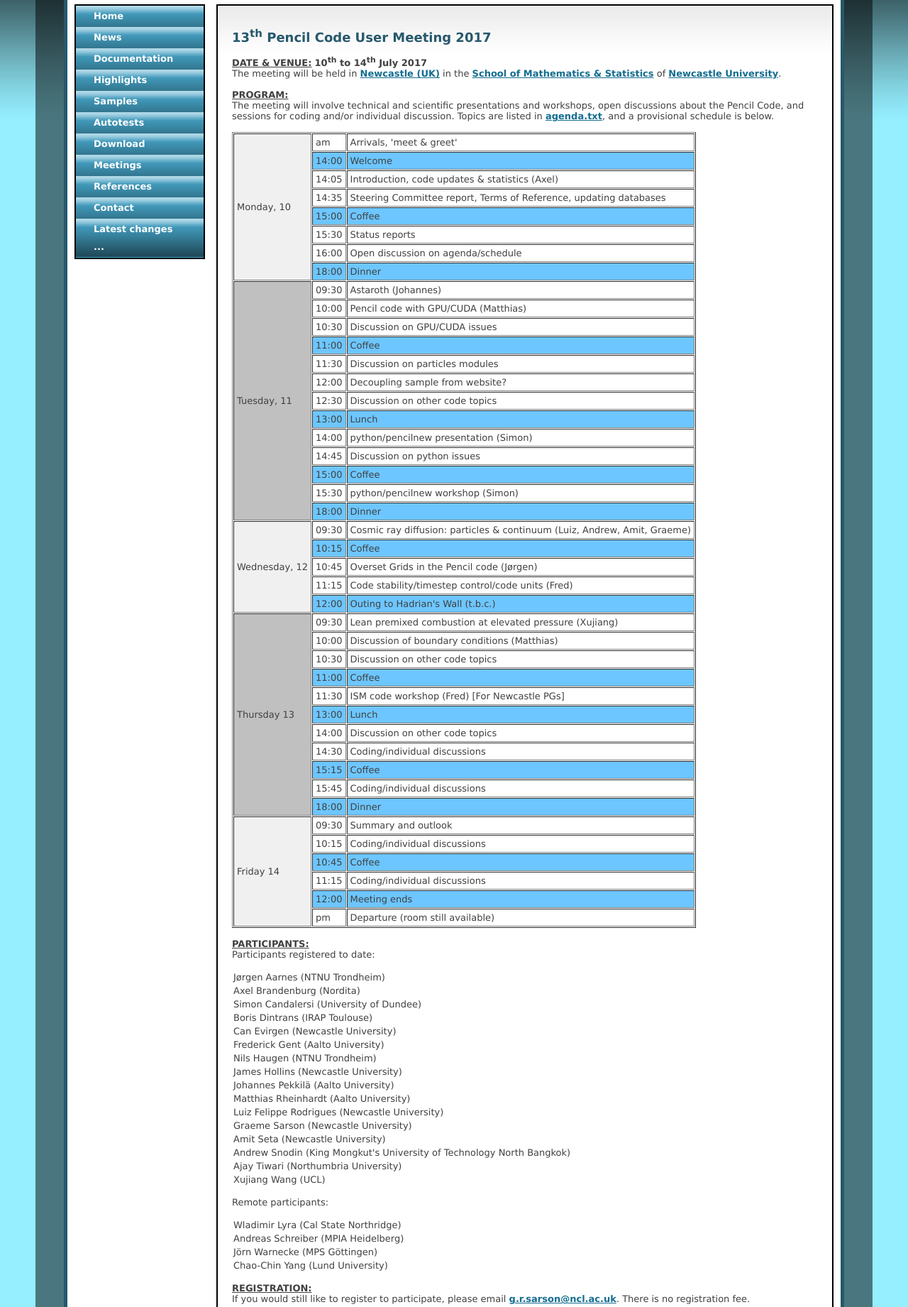
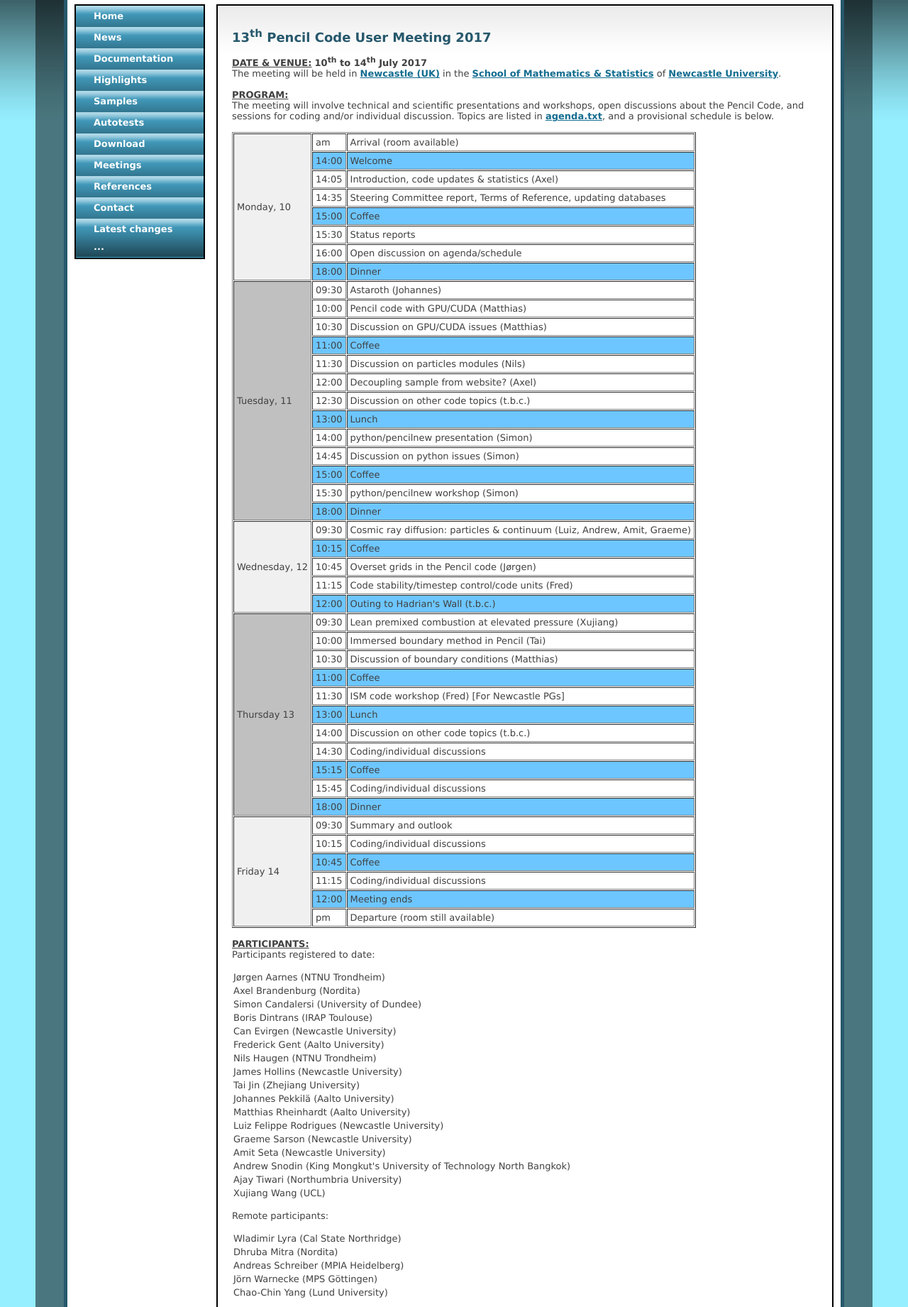
Before and after one commit to pencil-code/website, a PHP site: page /UserMeetings/2017/index.php in a window 1280 px wide. Shown: the part 90-1931 px from the top of the page at 71% size. Run offline with PHP 8.4, Linux system fonts and the light colour scheme.

Commit message:
minor updates

```diff
--- a/UserMeetings/2017/index.php
+++ b/UserMeetings/2017/index.php
@@ -21,7 +21,7 @@ and a provisional schedule is below.
 <table border="1" cellpadding="4" cellspacing="1">
 <!-- <tr><td rowspan="9" bgcolor="#f0f0f0">Monday, 10</td> -->
 <tr><td rowspan="8" bgcolor="#f0f0f0">Monday, 10</td>
-    <td>am</td><td>Arrivals, 'meet &amp; greet'</td></tr>
+    <td>am</td><td>Arrival (room available)</td></tr>
 <tr bgcolor="#6dc6ff"><td>14:00</td><td>Welcome</td></tr>
 <tr><td>14:05</td><td>Introduction, code updates &amp; statistics (Axel) </td></tr>
 <tr><td>14:35</td><td>Steering Committee report, Terms of Reference, updating databases</td></tr>
@@ -36,14 +36,14 @@ and a provisional schedule is below.
 <tr><td rowspan="13" bgcolor="#c0c0c0">Tuesday, 11</td>
     <td>09:30</td><td>Astaroth (Johannes)</td></tr>
 <tr><td>10:00</td><td>Pencil code with GPU/CUDA (Matthias) </td></tr>
-<tr><td>10:30</td><td>Discussion on GPU/CUDA issues </td></tr>
+<tr><td>10:30</td><td>Discussion on GPU/CUDA issues (Matthias) </td></tr>
 <tr bgcolor="#6dc6ff"><td>11:00</td><td>Coffee</td></tr>
-<tr><td>11:30</td><td>Discussion on particles modules</td></tr>
-<tr><td>12:00</td><td>Decoupling sample from website? </td></tr>
-<tr><td>12:30</td><td>Discussion on other code topics </td></tr>
+<tr><td>11:30</td><td>Discussion on particles modules (Nils) </td></tr>
+<tr><td>12:00</td><td>Decoupling sample from website? (Axel) </td></tr>
+<tr><td>12:30</td><td>Discussion on other code topics (t.b.c.) </td></tr>
 <tr bgcolor="#6dc6ff"><td>13:00</td><td>Lunch</td></tr>
 <tr><td>14:00</td><td>python/pencilnew presentation (Simon) </td></tr>
-<tr><td>14:45</td><td>Discussion on python issues </td></tr>
+<tr><td>14:45</td><td>Discussion on python issues (Simon) </td></tr>
 <tr bgcolor="#6dc6ff"><td>15:00</td><td>Coffee </td></tr>
 <tr><td>15:30</td><td>python/pencilnew workshop (Simon) </td></tr>
 <!-- <tr><td>17:30</td><td>Individual discussions/coding</td></tr> -->
@@ -54,7 +54,7 @@ and a provisional schedule is below.
 <tr><td rowspan="5" bgcolor="#f0f0f0">Wednesday, 12</td>
     <td>09:30</td><td>Cosmic ray diffusion: particles &amp; continuum (Luiz, Andrew, Amit, Graeme)</td></tr>
 <tr bgcolor="#6dc6ff"><td>10:15</td><td>Coffee</td></tr>
-<tr><td>10:45</td><td>Overset Grids in the Pencil code (J&oslash;rgen)</td></tr>
+<tr><td>10:45</td><td>Overset grids in the Pencil code (J&oslash;rgen)</td></tr>
 <tr><td>11:15</td><td>Code stability/timestep control/code units (Fred)</td></tr>
 <tr bgcolor="#6dc6ff"><td>12:00</td><td>Outing to Hadrian's Wall (t.b.c.)</td></tr>
 
@@ -62,12 +62,12 @@ and a provisional schedule is below.
     <td>09:00</td><td>Individual discussions/coding</td></tr> -->
 <tr><td rowspan="11" bgcolor="#c0c0c0">Thursday 13</td>
     <td>09:30</td><td>Lean premixed combustion at elevated pressure (Xujiang)</td></tr>
-<tr><td>10:00</td><td>Discussion of boundary conditions (Matthias)</td></tr>
-<tr><td>10:30</td><td>Discussion on other code topics </td></tr>
+<tr><td>10:00</td><td>Immersed boundary method in Pencil (Tai)</td></tr>
+<tr><td>10:30</td><td>Discussion of boundary conditions (Matthias)</td></tr>
 <tr bgcolor="#6dc6ff"><td>11:00</td><td>Coffee</td></tr>
 <tr><td>11:30</td><td>ISM code workshop (Fred) [For Newcastle PGs]  </td></tr>
 <tr bgcolor="#6dc6ff"><td>13:00</td><td>Lunch </td></tr>
-<tr><td>14:00</td><td>Discussion on other code topics </td></tr>
+<tr><td>14:00</td><td>Discussion on other code topics (t.b.c.) </td></tr>
 <tr><td>14:30</td><td>Coding/individual discussions</td></tr>
 <tr bgcolor="#6dc6ff"><td>15:15</td><td>Coffee</td></tr>
 <tr><td>15:45</td><td>Coding/individual discussions</td></tr>
@@ -107,6 +107,8 @@ Participants registered to date:
 <tr>
 <td> James Hollins (Newcastle University)
 <tr>
+<td> Tai Jin (Zhejiang University)
+<tr>
 <td> Johannes Pekkil&auml; (Aalto University)
 <tr>
 <td> Matthias Rheinhardt (Aalto University)
@@ -131,6 +133,8 @@ Remote participants:
 <table cellspacing="0px" cellpadding="2.5%">
 <tr>
 <td> Wladimir Lyra (Cal State Northridge)
+<tr>
+<td> Dhruba Mitra (Nordita)
 <tr>
 <td> Andreas Schreiber (MPIA Heidelberg)
 <tr>
```
